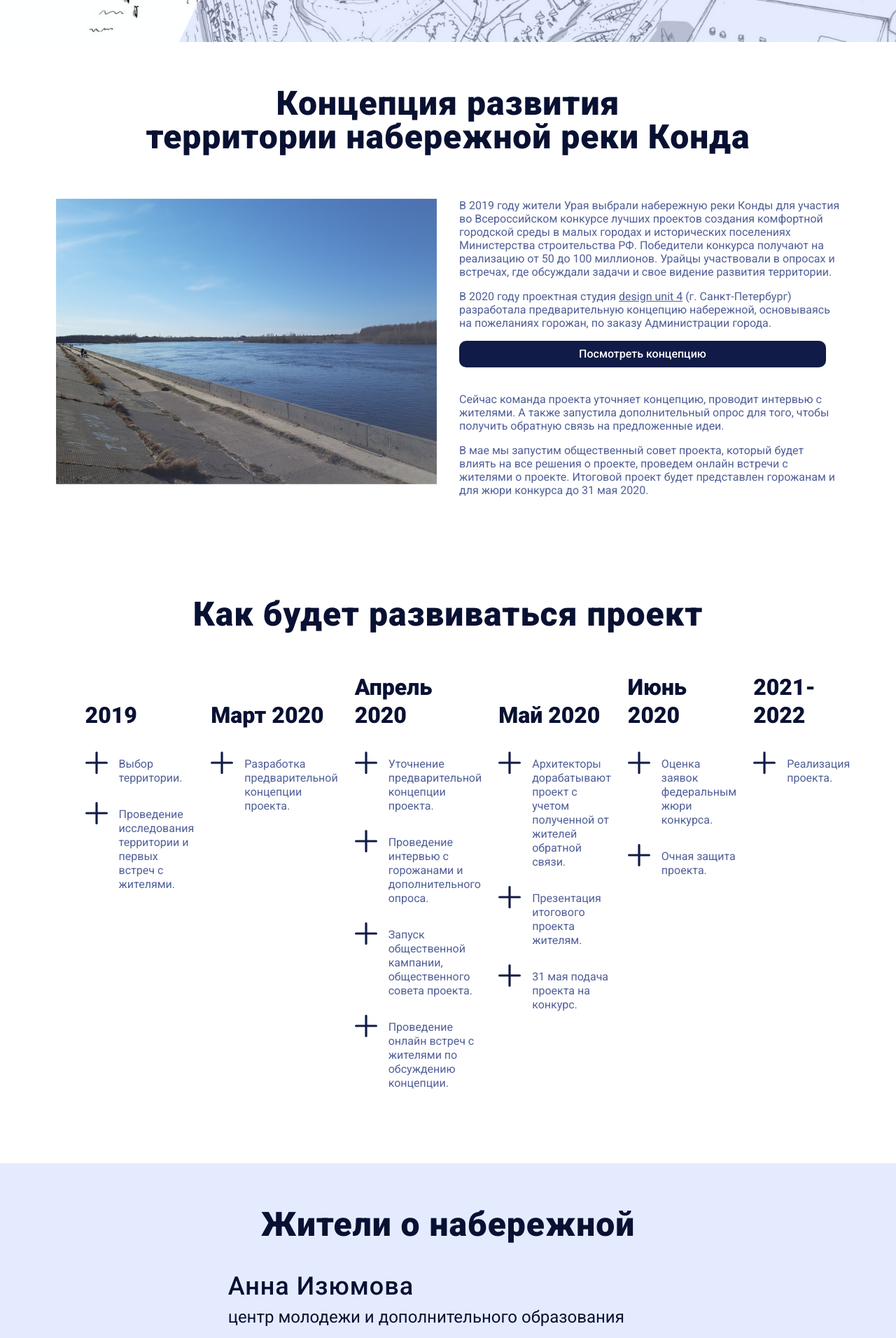
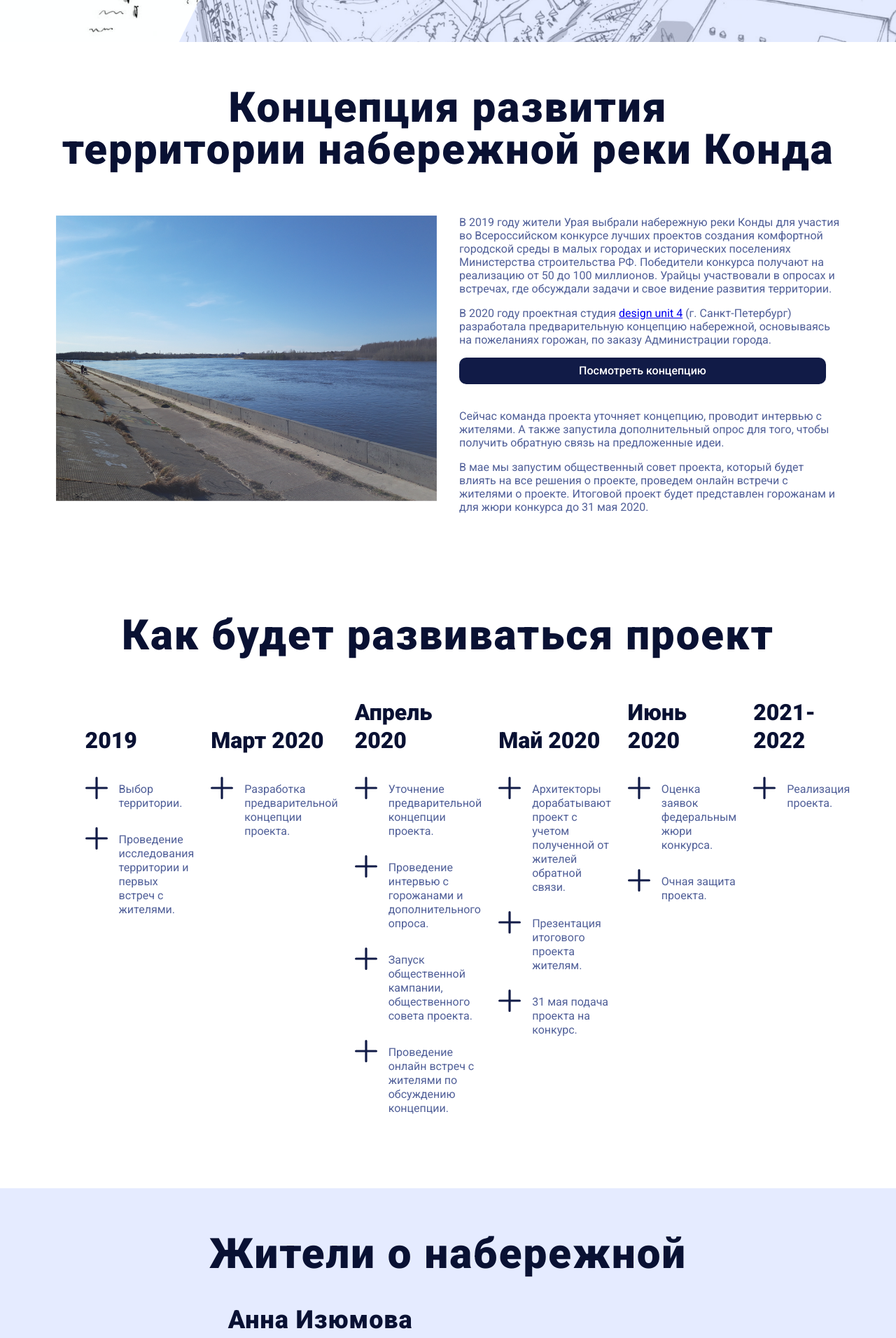
Before and after one commit to designunit/bereguray, a Next.js app: page / in a window 1280 px wide. Shown: the part 740-2652 px from the top of the page at 70% size. Built offline with nearby package versions, Linux system fonts and the light colour scheme.

Commit message:
ander Roma

```diff
--- a/src/components/About/styles.module.css
+++ b/src/components/About/styles.module.css
@@ -27,12 +27,10 @@
 
 @media screen and (max-width: 480px) {
     .container {
-        flex-direction: column-reverse;
-        padding-top: 20%;
-        padding-bottom: 48px;
+        flex-direction: column;
     }
     .picture {
-        max-width: 100%;
+        width: 100%;
         margin-right: 0;
     }
 }
--- a/src/components/Article/styles.module.css
+++ b/src/components/Article/styles.module.css
@@ -2,3 +2,12 @@
     color: var(--color-text);
     line-height: 1.5em;
 }
+
+.article a {
+    color: var(--color-text);
+}
+
+.article a:hover {
+    color: #ffffff;
+    background-color: var(--color-button);
+}
--- a/src/components/Title/styles.module.css
+++ b/src/components/Title/styles.module.css
@@ -6,18 +6,18 @@
 }
 
 .h1 {
-    font-size: 48px;
+    font-size: 64px;
     line-height: 64px;
-    letter-spacing: 1px;
+    letter-spacing: 2px;
     font-weight: 900;
     margin-bottom: 48px;
 }
 
 .h2 {
     text-align: center;
-    font-size: 48px;
-    line-height: 48px;
-    letter-spacing: 1px;
+    font-size: 60px;
+    line-height: 60px;
+    letter-spacing: 2px;
     font-weight: 900;
 
     margin-bottom: 48px;
@@ -27,12 +27,23 @@
     font-size: 36px;
     line-height: 32px;
     letter-spacing: 1px;
-
-    margin-bottom: 16px;
+    font-weight: 800;
+    margin-bottom: 8px;
 }
 
 @media screen and (max-width: 480px) {
     .title {
         text-align: center;
     }
+    .h1 {
+        font-size: 48px;
+        line-height: 50px;
+    }
+    .h2 {
+        font-size: 48px;
+        line-height: 50px;
+    }
+    .h3 {
+        text-align: left;
+    }
 }
--- a/src/pages/index.tsx
+++ b/src/pages/index.tsx
@@ -19,8 +19,11 @@ import { ConfigContext } from 'src/context/config'
 
 const Caption: React.SFC = props => (
     <span style={{
-        fontSize: '1.5em',
+        fontSize: '1em',
         color: '#091133',
+        fontWeight: 800,
+        display: 'inline-block',
+        marginBottom: 8,
     }}>{props.children}</span>
 )
 
@@ -287,7 +290,7 @@ const Index: NextPage<PageProps> = props => (
                         В Урае есть множество других проблем городской среды, почему делают набережную?
                     </Title>
 
-                    Цель грантового конкурса — создание привлекательных городских пространств, способствующих повышению качества жизни, привлечению в город посетителей, развитию индустрии услуг. Финансирование выделяется только на развитие общественных пространств. Соответственно средства федерального конкурса невозможно пустить на решение других средовых проблем города, для этого существуют другие федеральные и региональные программы выделения средств.
+                    <p>Цель грантового конкурса — создание привлекательных городских пространств, способствующих повышению качества жизни, привлечению в город посетителей, развитию индустрии услуг. Финансирование выделяется только на развитие общественных пространств. Соответственно средства федерального конкурса невозможно пустить на решение других средовых проблем города, для этого существуют другие федеральные и региональные программы выделения средств.</p>
                 </Article>
             </Story>
             <Story
@@ -298,7 +301,7 @@ const Index: NextPage<PageProps> = props => (
                         Когда будет построена набережная?
                     </Title>
 
-                    В 2021-2022 годах набережная будет реализована.
+                    <p>В 2021-2022 годах набережная будет реализована.</p>
                 </Article>
             </Story>
             <Story
@@ -309,7 +312,7 @@ const Index: NextPage<PageProps> = props => (
                         Кто разрабатывает проект набережной?
                     </Title>
 
-                    Проектная студия <a href="https://unit4.io">design unit 4</a> (г. Санкт-Петербург). Проекты студии можно посмотреть на сайте <a href="https://unit4.io">unit4.io</a>. Команда студии участвовала в разработке проектов-победителей конкурса лучших проектов создания комфортной городской среды в малых городах и исторических поселениях Министерства строительства РФ.
+                    <p>Проектная студия <a href="https://unit4.io">design unit 4</a> (г. Санкт-Петербург). Проекты студии можно посмотреть на сайте <a href="https://unit4.io">unit4.io</a>. Команда студии участвовала в разработке проектов-победителей конкурса лучших проектов создания комфортной городской среды в малых городах и исторических поселениях Министерства строительства РФ.</p>
                 </Article>
             </Story>
             <Story
@@ -320,7 +323,7 @@ const Index: NextPage<PageProps> = props => (
                         Как рассказать о моих идеях для будущей набережной?
                     </Title>
 
-                    Шаг 1. Пройти опрос и написать проблемы/ценности/предложения на карте. Шаг 2. Следить за новостями сайта и принять участие в открытых онлайн-встречах по проекту Шаг 3. По желанию вступить в общественный совет проекта.
+                    <p>Шаг 1. Пройти опрос и написать проблемы/ценности/предложения на карте. Шаг 2. Следить за новостями сайта и принять участие в открытых онлайн-встречах по проекту Шаг 3. По желанию вступить в общественный совет проекта.</p>
                 </Article>
             </Story>
 
@@ -332,7 +335,7 @@ const Index: NextPage<PageProps> = props => (
                         Опрос прошел, как еще могу помочь?
                     </Title>
 
-                    Расскажите о проекте вашим знакомым и соседям, поделитесь ссылкой на сайт и опрос.
+                    <p>Расскажите о проекте вашим знакомым и соседям, поделитесь ссылкой на сайт и опрос.</p>
                 </Article>
             </Story>
         </Stories>
--- a/src/style.css
+++ b/src/style.css
@@ -27,15 +27,6 @@ body {
     box-sizing: border-box;
 }
 
-a {
-    color: var(--color-text);
-}
-
-a:hover {
-    color: #ffffff;
-    background-color: var(--color-button);
-}
-
 h2 {
     font-style: normal;
     font-weight: 500;
```
